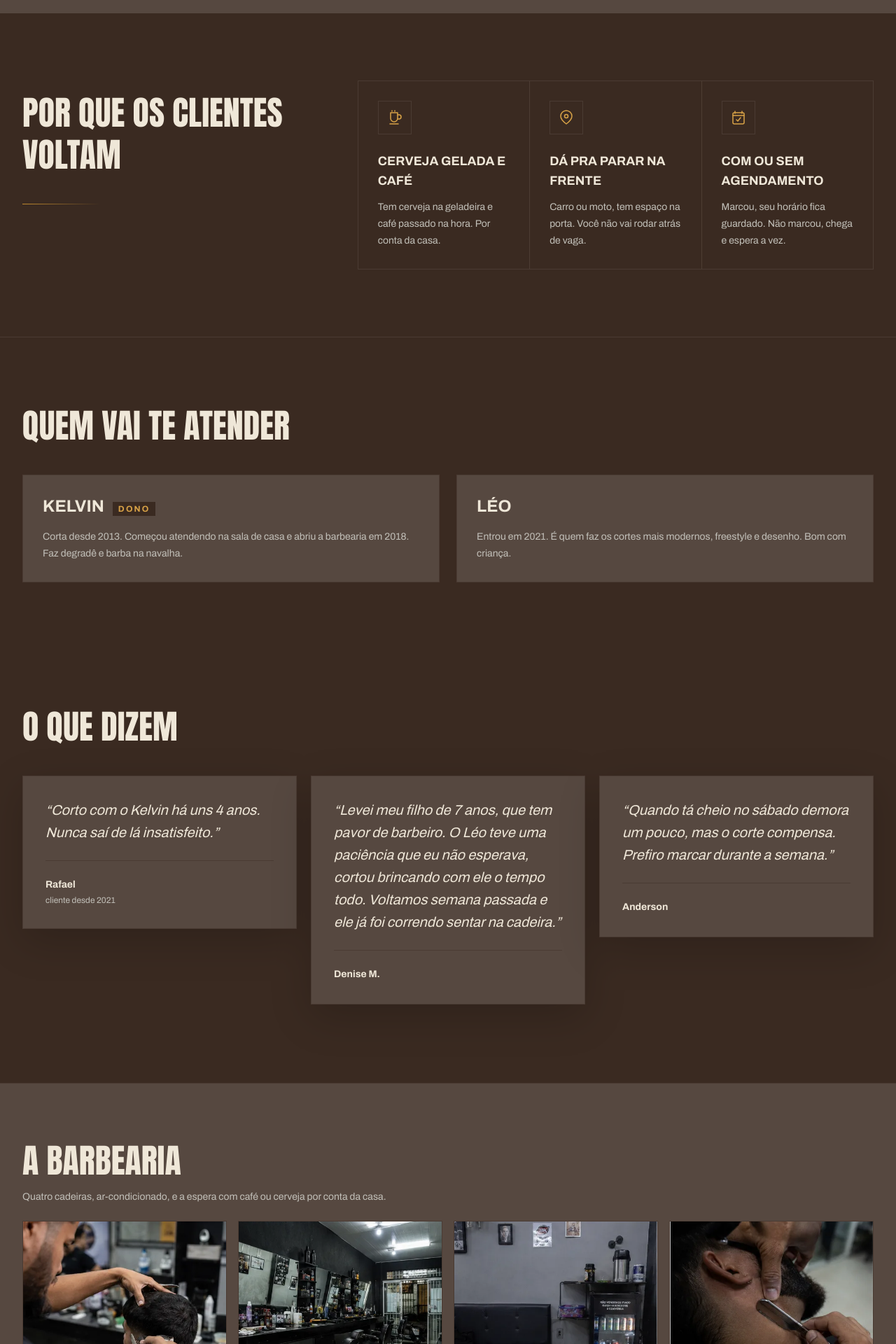
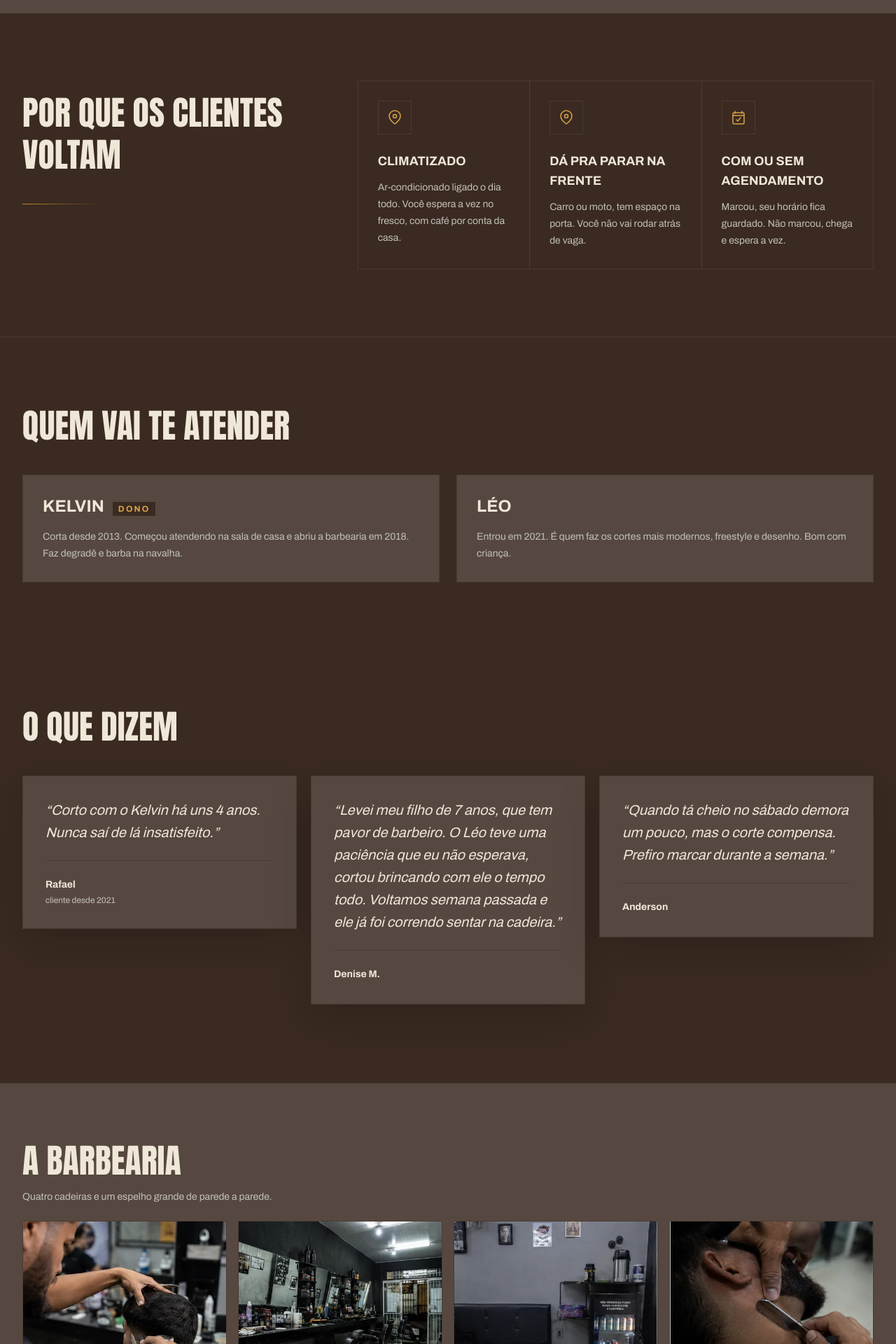
Before and after one commit to JoaoOliveira20/barber-landing-page, a Next.js app: page / in a window 1280 px wide. Shown: the part 1513-3433 px from the top of the page at 70% size. Built offline with nearby package versions, Linux system fonts and the light colour scheme; no server answers.

Commit message:
refactor: replace beverage differential with air conditioning

```diff
--- a/src/components/sections/differentials-section.tsx
+++ b/src/components/sections/differentials-section.tsx
@@ -18,13 +18,6 @@ function FeatureIcon({ name }: FeatureIconProps) {
         <path d="M7 3v3M17 3v3M4 9h16" />
         <rect x="4" y="5" width="16" height="16" rx="2" />
         <path d="m9 15 2 2 4-5" />
-      </>
-    ),
-    drink: (
-      <>
-        <path d="M6 5h10v8a5 5 0 0 1-10 0V5Z" />
-        <path d="M16 8h2a3 3 0 0 1 0 6h-2M8 2v1M12 2v1" />
-        <path d="M5 21h12" />
       </>
     ),
     location: (
--- a/src/config/content.ts
+++ b/src/config/content.ts
@@ -60,7 +60,7 @@ export const services = [
 
 export const servicesNote = "Sábado depois das 16h, só com agendamento.";
 
-export type DifferentialIcon = "drink" | "location" | "calendar";
+export type DifferentialIcon = "location" | "calendar";
 
 export type Differential = Readonly<{
   title: string;
@@ -70,10 +70,10 @@ export type Differential = Readonly<{
 
 export const differentials = [
   {
-    title: "Cerveja gelada e café",
+    title: "Climatizado",
     description:
-      "Tem cerveja na geladeira e café passado na hora. Por conta da casa.",
-    icon: "drink",
+      "Ar-condicionado ligado o dia todo. Você espera a vez no fresco, com café por conta da casa.",
+    icon: "location",
   },
   {
     title: "Dá pra parar na frente",
@@ -135,7 +135,7 @@ export const testimonials = [
 ] as const satisfies readonly Testimonial[];
 
 export const galleryNote =
-  "Quatro cadeiras, ar-condicionado, e a espera com café ou cerveja por conta da casa.";
+  "Quatro cadeiras e um espelho grande de parede a parede.";
 
 export type GalleryItem = Readonly<{
   image: Readonly<{
```
